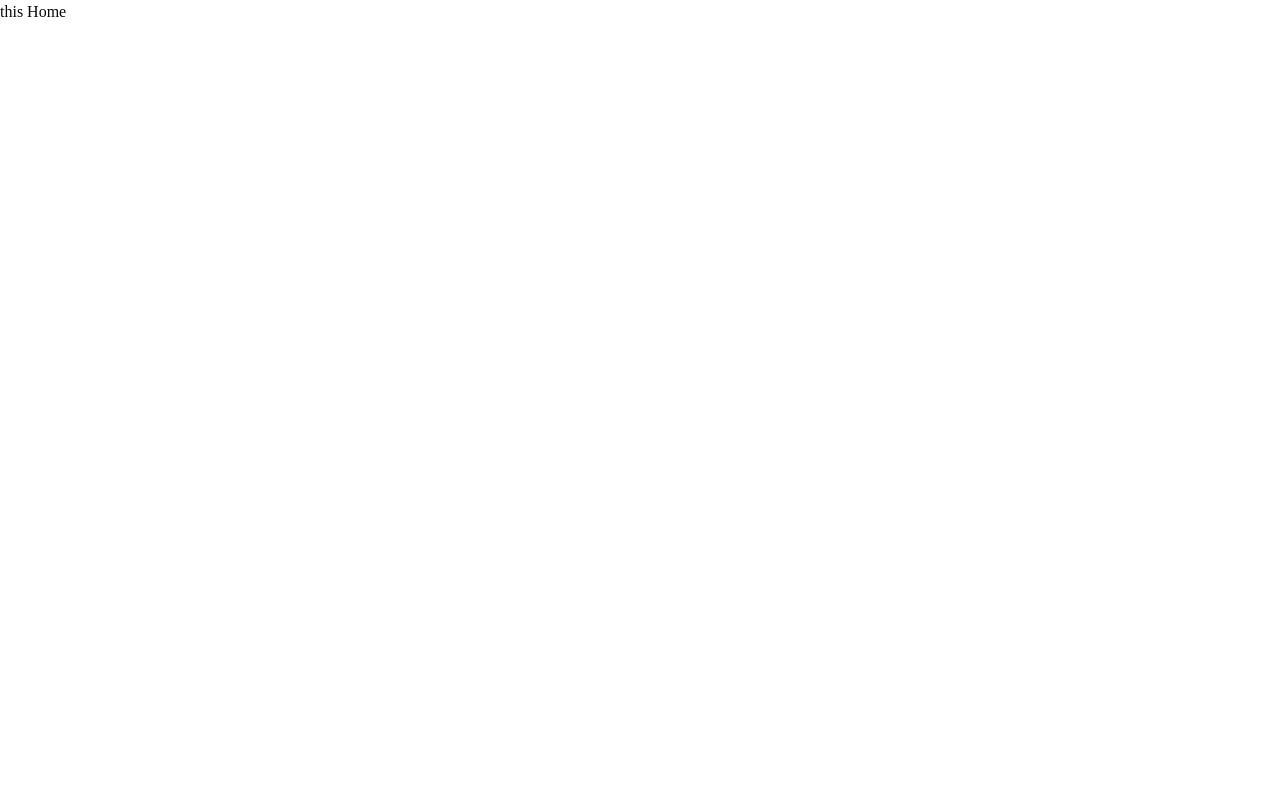
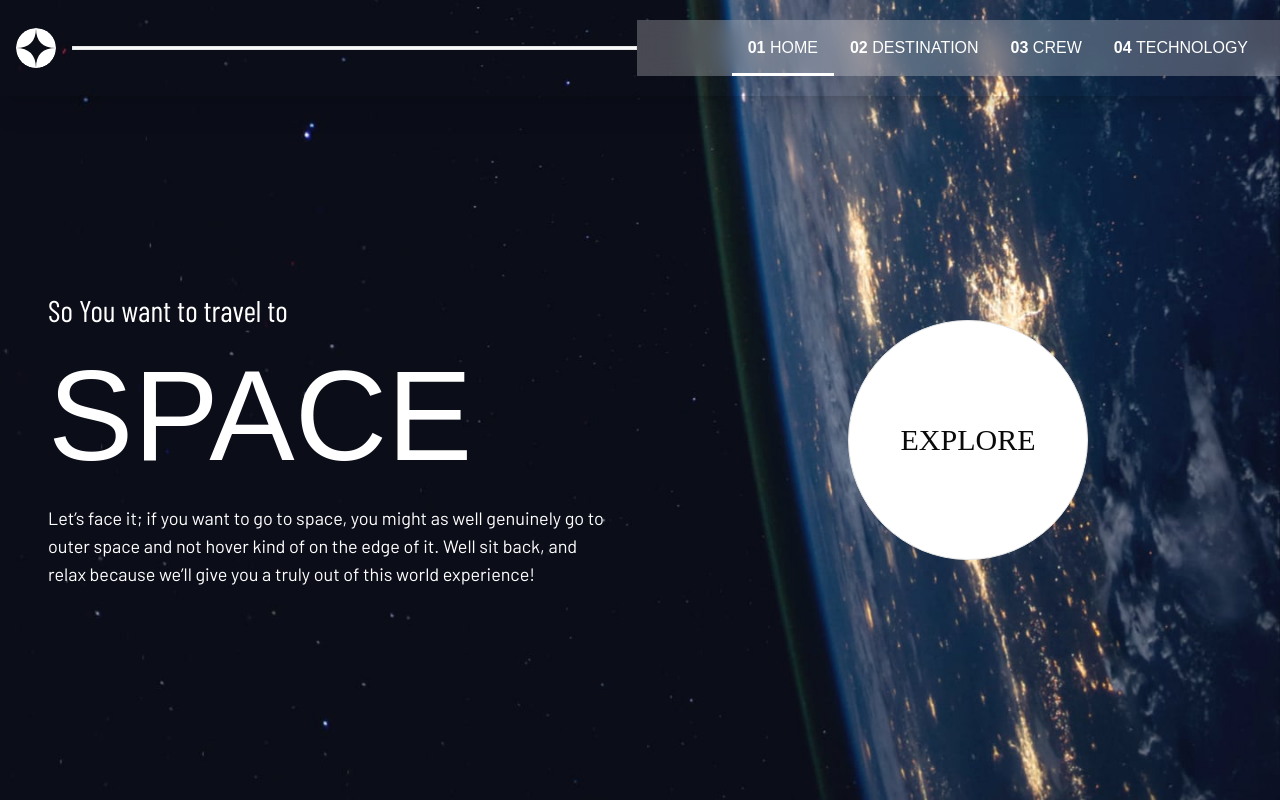
Before and after one commit to aziez/travel-space, a Next.js app: page /home in a window 1280 px wide. Built offline with nearby package versions, Linux system fonts and the light colour scheme; a web font is replaced by a local one.

Commit message:
finish home page

```diff
--- a/next.config.mjs
+++ b/next.config.mjs
@@ -1,4 +1,14 @@
 /** @type {import('next').NextConfig} */
-const nextConfig = {};
+const nextConfig = {
+  async redirects() {
+    return [
+      {
+        source: "/",
+        destination: "/home",
+        permanent: true,
+      },
+    ];
+  },
+};
 
 export default nextConfig;
--- a/src/app/crew/page.tsx
+++ b/src/app/crew/page.tsx
@@ -5,7 +5,8 @@ import Image from "next/image";
 
 export default function Crew() {
   return (
-    <Layout>
+    <Layout className="bg-crew-mobile sm:bg-crew-mobile md:bg-crew-tablet lg:bg-crew-desktop xl:bg-crew-desktop 2xl:bg-crew-desktop">
+      {" "}
       <h1>this Crew</h1>
     </Layout>
   );
--- a/src/app/destination/page.tsx
+++ b/src/app/destination/page.tsx
@@ -5,7 +5,7 @@ import Image from "next/image";
 
 export default function Destination() {
   return (
-    <Layout>
+    <Layout className="bg-destination-mobile sm:bg-destination-mobile md:bg-destination-tablet lg:bg-destination-desktop xl:bg-destination-desktop 2xl:bg-destination-desktop">
       <h1>this Destination</h1>
     </Layout>
   );
--- a/src/app/home/page.tsx
+++ b/src/app/home/page.tsx
@@ -5,8 +5,27 @@ import Image from "next/image";
 
 export default function Home() {
   return (
-      <Layout>
-          <h1>this Home</h1>
+    <Layout className="bg-home-mobile sm:bg-home-mobile md:bg-home-tablet lg:bg-home-desktop xl:bg-home-desktop 2xl:bg-home-desktop">
+      <div className=" h-screen flex  flex-col justify-center items-center  mt-10 md:flex-row lg:flex-row xl:flex-row 2xl:flex-row  ">
+        <div className="basis-1/2 text-white flex flex-col   items-start justify-start text-center md:text-start lg:text-start xl:text-start 2xl:text-start m-4">
+          <div className="container my-11">
+            <h3 className="text-3xl font-subheading">
+              So You want to travel to
+            </h3>
+            <h1 className="text-9xl font-heading my-6">SPACE</h1>
+            <span className="font-span text-wrap text-lg block">
+              Let’s face it; if you want to go to space, you might as well
+              genuinely go to outer space and not hover kind of on the edge of
+              it. Well sit back, and relax because we’ll give you a truly out of
+              this world experience!
+            </span>
+          </div>
+        </div>
+
+        <div className="basis-1/2  h-full w-full flex items-center justify-center ">
+          <ExploreButton />
+        </div>
+      </div>
     </Layout>
   );
 }
--- a/src/app/page.tsx
+++ b/src/app/page.tsx
@@ -7,7 +7,6 @@ export default function Home() {
   return (
     <Layout className="bg-home-mobile sm:bg-home-mobile md:bg-home-tablet lg:bg-home-desktop xl:bg-home-desktop 2xl:bg-home-desktop">
       <div>
-        <Navbar />
         <ExploreButton />
       </div>
     </Layout>
--- a/src/app/technology/page.tsx
+++ b/src/app/technology/page.tsx
@@ -5,7 +5,8 @@ import Image from "next/image";
 
 export default function Technology() {
   return (
-    <Layout>
+    <Layout className="bg-tech-mobile sm:bg-tech-mobile md:bg-tech-tablet lg:bg-tech-desktop xl:bg-tech-desktop 2xl:bg-tech-desktop">
+      {" "}
       <h1>this technology</h1>
     </Layout>
   );
--- a/src/components/ExploreButton.tsx
+++ b/src/components/ExploreButton.tsx
@@ -6,7 +6,7 @@ function ExploreButton() {
   const buttonStyle = {
     hover: {
       scale: 1.1,
-      boxShadow: "10px 10px 10px 30px rgba(255, 255, 255, .8)",
+      boxShadow: "4px 4px 4px 40px  rgba(255, 255, 255, 0.8)",
     },
     pressed: {
       scale: 0.5,
@@ -21,11 +21,11 @@ function ExploreButton() {
       whileHover={"hover"}
       whileTap={"pressed"}
       variants={buttonStyle}
-      className="flex items-center justify-center w-40 h-40 rounded-full center "
+      className="flex items-center justify-center w-60 h-60 rounded-full center "
     >
       <Button
         variant={"outline"}
-        className="w-40 h-40 text-3xl text-black bg-white rounded-full text-heading "
+        className="w-full h-full text-3xl text-black bg-white rounded-full text-heading "
       >
         EXPLORE
       </Button>
--- a/src/components/Layout.tsx
+++ b/src/components/Layout.tsx
@@ -3,9 +3,10 @@ import Navbar from "./Navbar";
 function Layout({ children, className }: any) {
   return (
     <main
-      className={`w-full h-full absolute bg-no-repeat bg-cover ${className}`}
+      className={`w-full h-full absolute overflow-hidden  bg-no-repeat bg-cover ${className}`}
     >
-      {children}
+      <Navbar />
+      <div className="relative h-full">{children}</div>
     </main>
   );
 }
--- a/src/components/Navbar.tsx
+++ b/src/components/Navbar.tsx
@@ -35,9 +35,9 @@ const sidebar = {
 function Navbar() {
   const [isOpen, setisOpen] = useCycle(false, true);
   const containerref = useRef(null);
-  const pathName = usePathname();
+  const currentRute = usePathname();
 
-  console.log(pathName);
+  // console.log(pathName);
 
   const navItems = [
     {
@@ -80,7 +80,7 @@ function Navbar() {
   };
 
   return (
-    <nav className="shadow-xl flex  justify-normal items-center h-24 max-w[100%]  ">
+    <nav className="shadow-xl z-[100] fixed top-0 left-0 right-0 flex  justify-normal items-center h-24 max-w[100%]  ">
       <img
         className="w-10 h-10 rounded-full mx-4"
         alt="logo"
@@ -107,7 +107,11 @@ function Navbar() {
           >
             <Link
               href={item.text.toLowerCase()}
-              className="p-4 font-heading hover:cursor-pointer text-white relative before:z-10 before:content-[''] before:w-0 before:h-[3px] before:absolute before:-bottom-1 before:left-0 before:bg-white before:hover:w-full before:transition-all before:duration-300"
+              className={`p-4 font-heading ${
+                currentRute === "/" + item.text.toLowerCase()
+                  ? "before:w-full"
+                  : "before:w-0"
+              }  hover:cursor-pointer text-white relative before:z-10 before:content-[''] before:w-0 before:h-[3px] before:absolute before:-bottom-1 before:left-0 before:bg-white before:hover:w-full before:transition-all before:duration-300`}
             >
               <b>{`0${item.id} `}</b>
               {item.text}
@@ -123,7 +127,7 @@ function Navbar() {
         className="md:hidden absolute top-0 right-0  h-full "
       >
         <motion.div
-          className="w-[300px] absolute top-0 right-0 bg-black opacity-30 backdrop-blur-xl h-[100%]"
+          className="w-[300px] absolute top-0 right-0  h-[100%]"
           variants={sidebar}
         />
         <Navigation />
--- a/src/components/navbar/MenuItem.tsx
+++ b/src/components/navbar/MenuItem.tsx
@@ -1,6 +1,7 @@
 import * as React from "react";
 import { motion } from "framer-motion";
 import Link from "next/link";
+import { usePathname } from "next/navigation";
 
 const variants = {
   open: {
@@ -20,17 +21,23 @@ const variants = {
 };
 
 export const MenuItem = ({ i, text }: any) => {
+  const currentRute = usePathname();
   return (
     <motion.li
       variants={variants}
       whileHover={{ scale: 1.1 }}
       whileTap={{ scale: 0.95 }}
-      className=" list-none mb-3  flex items-center align-basline cursor-pointer"
+      className="list-none mb-3  flex items-center align-basline cursor-pointer "
     >
       <div className="w-[200px] h-[40px]  mr-4 ">
         <Link
-          href={`/${text}`}
-          className="p-4 font-heading text-md hover:cursor-pointer text-white relative before:z-10 before:content-[''] before:w-0 before:h-[3px] before:absolute before:bottom-0 before:left-0 before:bg-white before:hover:w-full before:transition-all before:duration-300"
+          href={`/${text.toLowerCase()}`}
+          className={`p-4 font-heading ${
+            currentRute === "/" + text.toLowerCase()
+              ? "before:w-full"
+              : "before:w-0"
+          }  hover:cursor-pointer text-white relative before:z-10 before:content-[''] before:w-0 before:h-[3px] before:absolute before:-bottom-1 before:left-0 before:bg-white before:hover:w-full before:transition-all before:duration-300`}
+          // className="p-4 font-heading text-md hover:cursor-pointer text-white relative before:z-10 before:content-[''] before:w-0 before:h-[3px] before:absolute before:bottom-0 before:left-0 before:bg-white before:hover:w-full before:transition-all before:duration-300"
         >
           <b>0{i}</b> {text}
         </Link>
--- a/src/components/navbar/Navigation.tsx
+++ b/src/components/navbar/Navigation.tsx
@@ -15,7 +15,7 @@ function Navigation() {
   return (
     <motion.ul
       variants={variants}
-      className="flex mt-28 flex-col justify-items-start"
+      className="flex mt-28 flex-col justify-items-start "
     >
       {navItems.map((el, index) => (
         <MenuItem i={index} text={el.text} key={el.id} />
--- a/tailwind.config.ts
+++ b/tailwind.config.ts
@@ -26,6 +26,21 @@ const config = {
         "home-mobile": "url('/assets/home/background-home-mobile.jpg')",
         "home-tablet": "url('/assets/home/background-home-tablet.jpg')",
         "home-desktop": "url('/assets/home/background-home-desktop.jpg')",
+        "destination-mobile":
+          "url('/assets/destination/background-destination-mobile.jpg')",
+        "destination-tablet":
+          "url('/assets/destination/background-destination-tablet.jpg')",
+        "destination-desktop":
+          "url('/assets/destination/background-destination-desktop.jpg')",
+        "crew-mobile": "url('/assets/crew/background-crew-mobile.jpg')",
+        "crew-tablet": "url('/assets/crew/background-crew-tablet.jpg')",
+        "crew-desktop": "url('/assets/crew/background-crew-desktop.jpg')",
+        "tech-mobile":
+          "url('/assets/technology/background-technology-mobile.jpg')",
+        "tech-tablet":
+          "url('/assets/technology/background-technology-tablet.jpg')",
+        "tech-desktop":
+          "url('/assets/technology/background-technology-desktop.jpg')",
       }),
       fontFamily: {
         sans: ["var(--font-sans)", ...fontFamily.sans],
```
